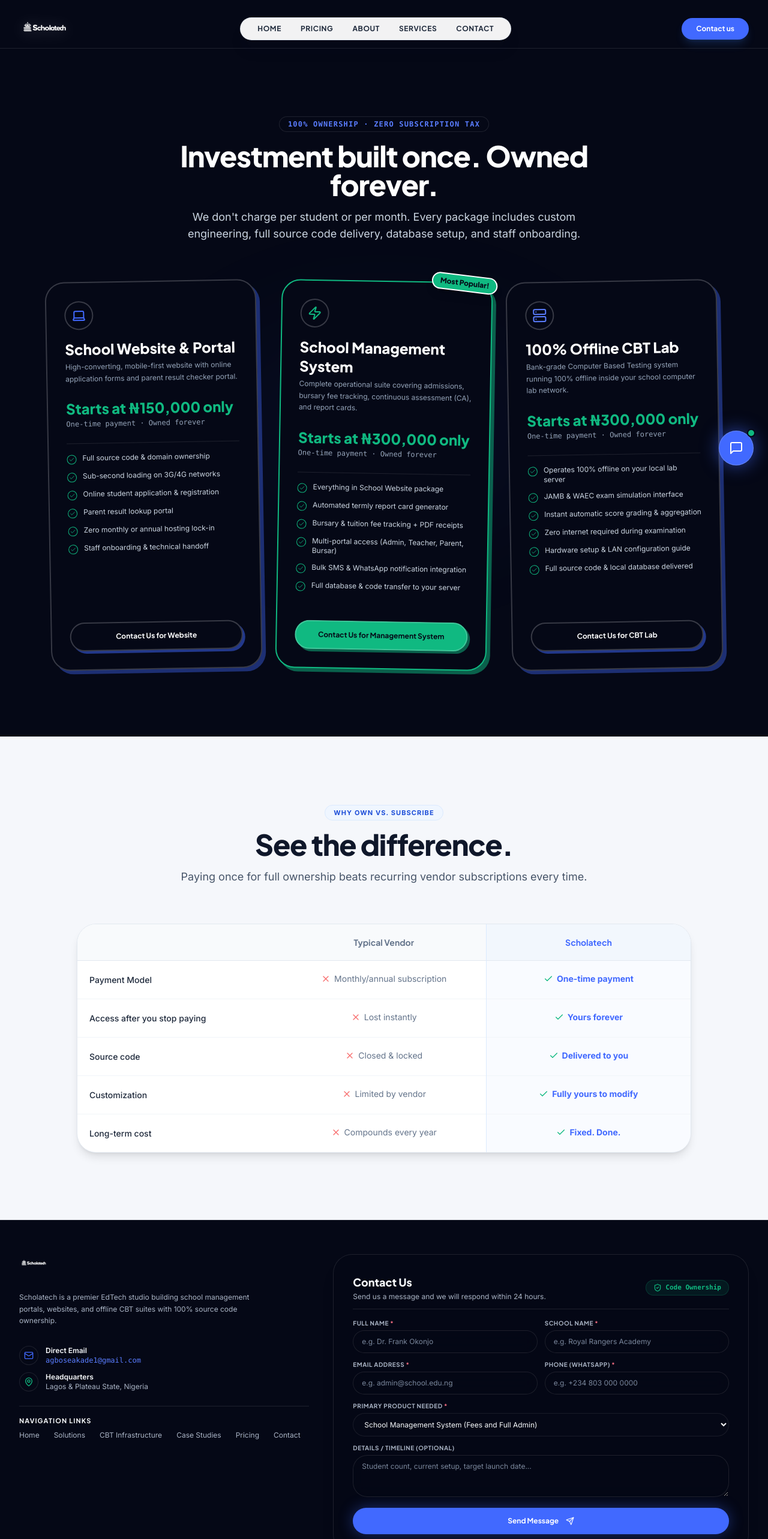
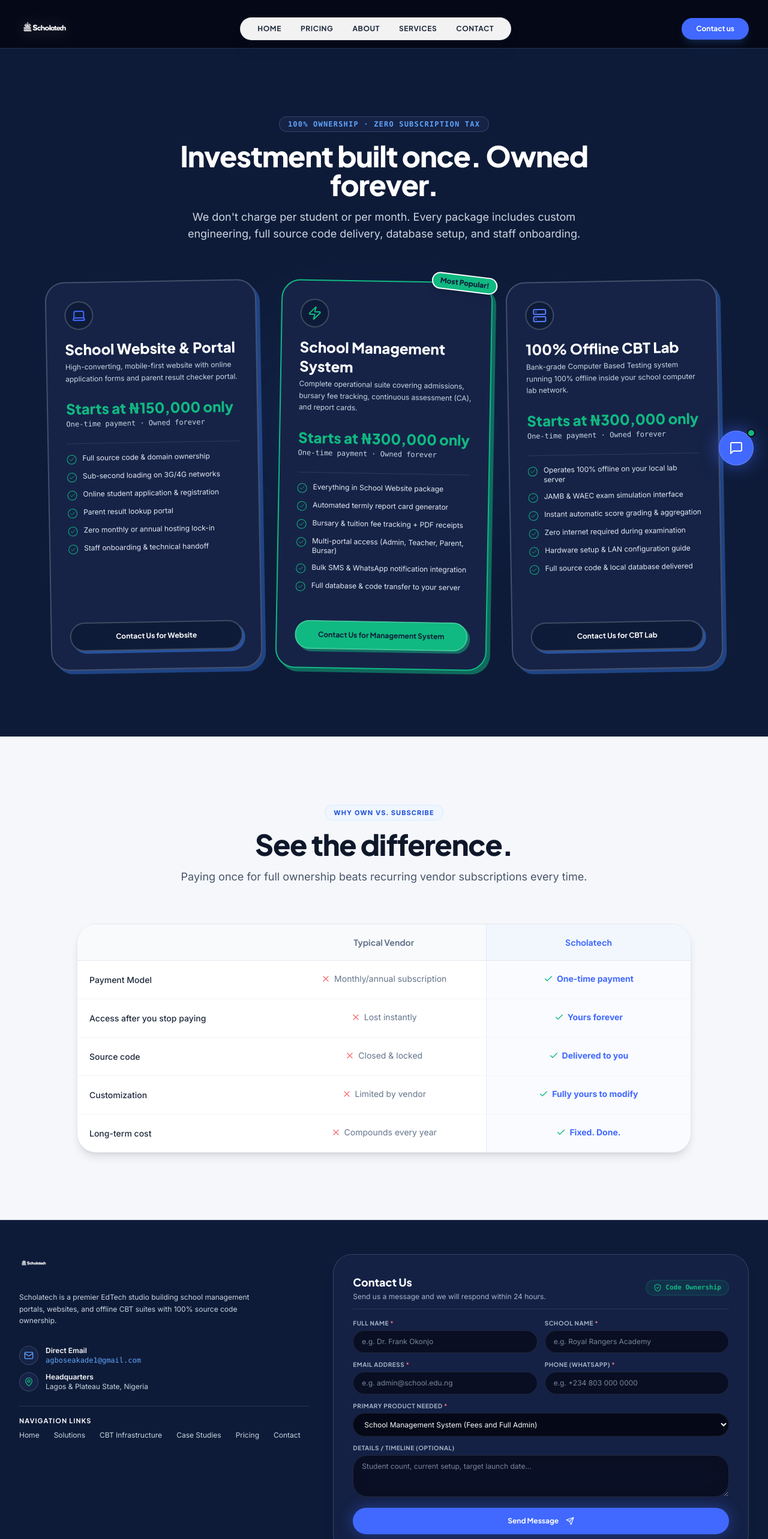
Before and after one commit to franklyn-program/scholatech, a Next.js app: page /pricing in a window 1280 px wide. Shown: the top 2566 px of the page at 60% size. Built offline with nearby package versions, Linux system fonts and the light colour scheme.

Commit message:
style: soften dark blue palette to optimistic deep royal navy #0E1B38 with slate cards across dark sections

```diff
--- a/app/page.tsx
+++ b/app/page.tsx
@@ -21,7 +21,7 @@ export const metadata = {
 export default function HomePage() {
   return (
     <SmoothScroll>
-      <div className="flex flex-col min-h-screen bg-[#050816] text-[#F8FAFC] selection:bg-[#4169FF] selection:text-white overflow-x-hidden">
+      <div className="flex flex-col min-h-screen bg-[#0E1B38] text-[#F8FAFC] selection:bg-[#3B82F6] selection:text-white overflow-x-hidden">
         <Navbar />
         <main className="flex-grow relative z-10">
           <Hero />
--- a/components/layout/Footer.tsx
+++ b/components/layout/Footer.tsx
@@ -16,7 +16,7 @@ export function Footer() {
   ];
 
   return (
-    <footer className="relative bg-[#050816] text-[#AAB4C5] py-14 px-4 sm:px-6 lg:px-8 overflow-hidden z-20 border-t border-white/10">
+    <footer className="relative bg-[#0E1B38] text-[#AAB4C5] py-14 px-4 sm:px-6 lg:px-8 overflow-hidden z-20 border-t border-white/10">
       <div className="max-w-7xl mx-auto space-y-12">
 
         {/* Top Split Row: Left Brand & Contact Info + Right Compact Contact Form */}
@@ -35,30 +35,30 @@ export function Footer() {
               />
             </Link>
 
-            <p className="text-xs text-[#AAB4C5] leading-relaxed max-w-sm">
+            <p className="text-xs text-slate-300 leading-relaxed max-w-sm">
               Scholatech is a premier EdTech studio building school management portals, websites, and offline CBT suites with 100% source code ownership.
             </p>
 
             <div className="space-y-3 pt-2 text-xs">
               <div className="flex items-center gap-3">
-                <div className="w-8 h-8 rounded-lg bg-[#050816] border border-white/10 text-[#4169FF] flex items-center justify-center shrink-0">
+                <div className="w-8 h-8 rounded-lg bg-[#162347] border border-white/15 text-[#60A5FA] flex items-center justify-center shrink-0">
                   <Mail className="w-4 h-4" />
                 </div>
                 <div>
                   <span className="text-[#F8FAFC] font-semibold block">Direct Email</span>
-                  <a href="mailto:agboseakade1@gmail.com" className="text-[#5A7DFF] font-mono hover:underline">
+                  <a href="mailto:agboseakade1@gmail.com" className="text-[#60A5FA] font-mono hover:underline">
                     agboseakade1@gmail.com
                   </a>
                 </div>
               </div>
 
               <div className="flex items-center gap-3">
-                <div className="w-8 h-8 rounded-lg bg-[#050816] border border-white/10 text-[#10B981] flex items-center justify-center shrink-0">
+                <div className="w-8 h-8 rounded-lg bg-[#162347] border border-white/15 text-[#10B981] flex items-center justify-center shrink-0">
                   <MapPin className="w-4 h-4" />
                 </div>
                 <div>
                   <span className="text-[#F8FAFC] font-semibold block">Headquarters</span>
-                  <span className="text-[#AAB4C5]">Lagos & Plateau State, Nigeria</span>
+                  <span className="text-slate-300">Lagos & Plateau State, Nigeria</span>
                 </div>
               </div>
             </div>
@@ -73,7 +73,7 @@ export function Footer() {
                   <li key={link.name}>
                     <a
                       href={link.href}
-                      className="text-[#AAB4C5] hover:text-[#4169FF] transition-colors"
+                      className="text-slate-300 hover:text-[#60A5FA] transition-colors"
                     >
                       {link.name}
                     </a>
@@ -85,7 +85,7 @@ export function Footer() {
 
           {/* Right Edge: Embedded Footer Contact Card */}
           <div className="lg:col-span-7">
-            <div className="bg-[#050816]/90 border border-white/10 rounded-2xl p-6 sm:p-8 space-y-4 shadow-xl backdrop-blur-xl">
+            <div className="bg-[#162347]/90 border border-white/15 rounded-2xl p-6 sm:p-8 space-y-4 shadow-xl backdrop-blur-xl">
               <div className="pb-3 border-b border-white/10 flex items-center justify-between">
                 <div>
                   <h3 className="text-lg font-heading font-extrabold text-[#F8FAFC]">
--- a/components/sections/PricingSection.tsx
+++ b/components/sections/PricingSection.tsx
@@ -60,9 +60,9 @@ const scholatechTiers: PricingTier[] = [
 
 export function PricingSection() {
   return (
-    <section id="pricing" className="relative py-28 px-4 sm:px-6 lg:px-8 bg-[#050816] overflow-hidden border-t border-white/10 scroll-mt-20">
+    <section id="pricing" className="relative py-28 px-4 sm:px-6 lg:px-8 bg-[#0E1B38] overflow-hidden border-t border-white/10 scroll-mt-20">
       {/* Ambient background glow */}
-      <div className="absolute top-1/3 left-1/2 -translate-x-1/2 w-[800px] h-[500px] bg-[radial-gradient(ellipse_at_center,rgba(65,105,255,0.08)_0%,rgba(5,8,22,0)_70%)] blur-[90px] pointer-events-none" />
+      <div className="absolute top-1/3 left-1/2 -translate-x-1/2 w-[800px] h-[500px] bg-[radial-gradient(ellipse_at_center,rgba(59,130,246,0.12)_0%,rgba(14,27,56,0)_70%)] blur-[90px] pointer-events-none" />
 
       <div className="relative z-10">
         <CreativePricing tiers={scholatechTiers} />
--- a/components/ui/creative-pricing.tsx
+++ b/components/ui/creative-pricing.tsx
@@ -29,7 +29,7 @@ function CreativePricing({
     return (
         <div className="w-full max-w-6xl mx-auto px-4">
             <div className="text-center space-y-4 mb-16">
-                <div className="inline-flex items-center gap-2 px-3.5 py-1 rounded-full bg-[#050816] border border-white/10 text-[#5A7DFF] text-xs font-mono font-bold tracking-widest uppercase">
+                <div className="inline-flex items-center gap-2 px-3.5 py-1 rounded-full bg-[#162347] border border-white/15 text-[#60A5FA] text-xs font-mono font-bold tracking-widest uppercase">
                     {tag}
                 </div>
                 <div className="relative max-w-3xl mx-auto">
@@ -56,11 +56,11 @@ function CreativePricing({
                     >
                         <div
                             className={cn(
-                                "absolute inset-0 bg-[#050816] dark:bg-[#050816]",
+                                "absolute inset-0 bg-[#162347] dark:bg-[#162347]",
                                 "border-2 border-white/20",
-                                "rounded-2xl shadow-[6px_6px_0px_0px] shadow-[#4169FF]/40",
+                                "rounded-2xl shadow-[6px_6px_0px_0px] shadow-[#3B82F6]/40",
                                 "transition-all duration-300",
-                                "group-hover:shadow-[10px_10px_0px_0px] group-hover:shadow-[#4169FF]",
+                                "group-hover:shadow-[10px_10px_0px_0px] group-hover:shadow-[#3B82F6]",
                                 "group-hover:translate-x-[-3px]",
                                 "group-hover:translate-y-[-3px]",
                                 tier.popular && "border-[#10B981] shadow-[#10B981]/50 group-hover:shadow-[#10B981]"
@@ -71,7 +71,7 @@ function CreativePricing({
                             <div>
                                 {tier.popular && (
                                     <div
-                                        className="absolute -top-3 -right-2 bg-[#10B981] text-[#050816]
+                                        className="absolute -top-3 -right-2 bg-[#10B981] text-[#0E1B38]
                                         font-heading font-extrabold px-3 py-1 rounded-full rotate-6 text-xs border-2 border-white shadow-lg"
                                     >
                                         Most Popular!
@@ -83,8 +83,8 @@ function CreativePricing({
                                         className={cn(
                                             "w-12 h-12 rounded-xl mb-4",
                                             "flex items-center justify-center",
-                                            "border-2 border-white/20 bg-[#050816]",
-                                            "text-[#5A7DFF]"
+                                            "border-2 border-white/20 bg-[#0E1B38]",
+                                            "text-[#60A5FA]"
                                         )}
                                     >
                                         {tier.icon}
@@ -92,7 +92,7 @@ function CreativePricing({
                                     <h3 className="font-heading font-extrabold text-2xl text-white mb-1">
                                         {tier.name}
                                     </h3>
-                                    <p className="text-xs text-slate-400 font-sans leading-relaxed">
+                                    <p className="text-xs text-slate-300 font-sans leading-relaxed">
                                         {tier.description}
                                     </p>
                                 </div>
@@ -101,7 +101,7 @@ function CreativePricing({
                                     <span className="text-2xl font-extrabold font-heading text-[#10B981]">
                                         {tier.price}
                                     </span>
-                                    <span className="text-xs text-slate-400 block font-mono mt-0.5">
+                                    <span className="text-xs text-slate-300 block font-mono mt-0.5">
                                         One-time payment · Owned forever
                                     </span>
                                 </div>
@@ -110,7 +110,7 @@ function CreativePricing({
                                     {tier.features.map((feature) => (
                                         <div
                                             key={feature}
-                                            className="flex items-start gap-2.5 text-xs text-slate-300"
+                                            className="flex items-start gap-2.5 text-xs text-slate-200"
                                         >
                                             <div
                                                 className="w-4 h-4 rounded-full border border-[#10B981]
@@ -132,19 +132,19 @@ function CreativePricing({
                                     "w-full h-12 font-heading font-bold text-xs relative rounded-full",
                                     "border-2 border-white/20",
                                     "transition-all duration-300",
-                                    "shadow-[4px_4px_0px_0px] shadow-[#4169FF]/50",
+                                    "shadow-[4px_4px_0px_0px] shadow-[#3B82F6]/50",
                                     "hover:shadow-[6px_6px_0px_0px]",
                                     "hover:translate-x-[-2px] hover:translate-y-[-2px]",
                                     tier.popular
                                         ? [
-                                              "bg-[#10B981] text-[#050816]",
+                                              "bg-[#10B981] text-[#0E1B38]",
                                               "hover:bg-[#059669]",
                                               "shadow-[#10B981]/50"
                                           ]
                                         : [
-                                              "bg-[#050816]",
+                                              "bg-[#0E1B38]",
                                               "text-white",
-                                              "hover:bg-[#050816]/80"
+                                              "hover:bg-[#0E1B38]/80"
                                           ]
                                 )}
                             >
```
Also changed, not shown: components/sections/Hero.tsx (+10 -10 lines), components/sections/HowItWorks.tsx (+6 -6 lines), components/sections/Portfolio.tsx (+24 -24 lines).
